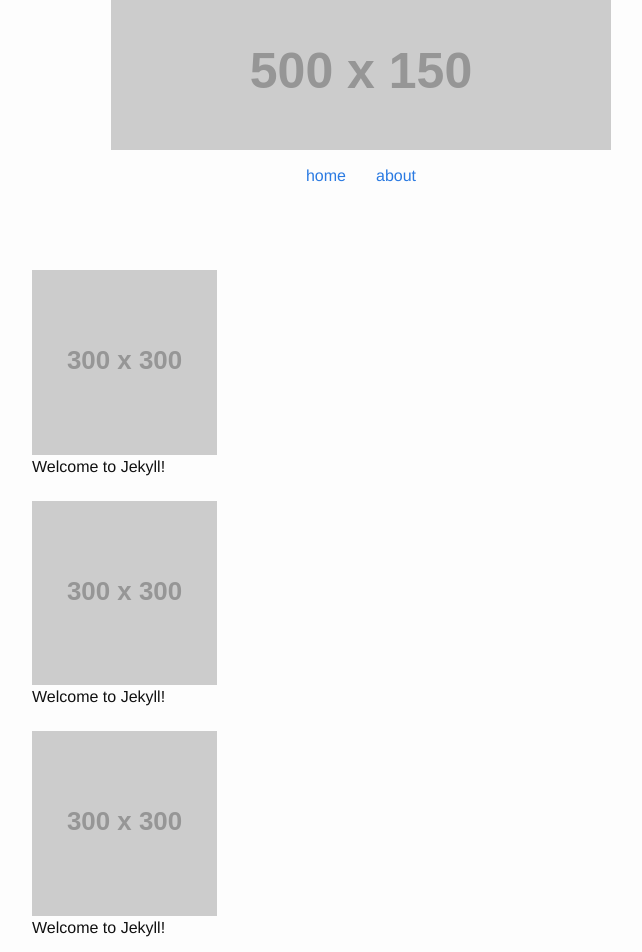
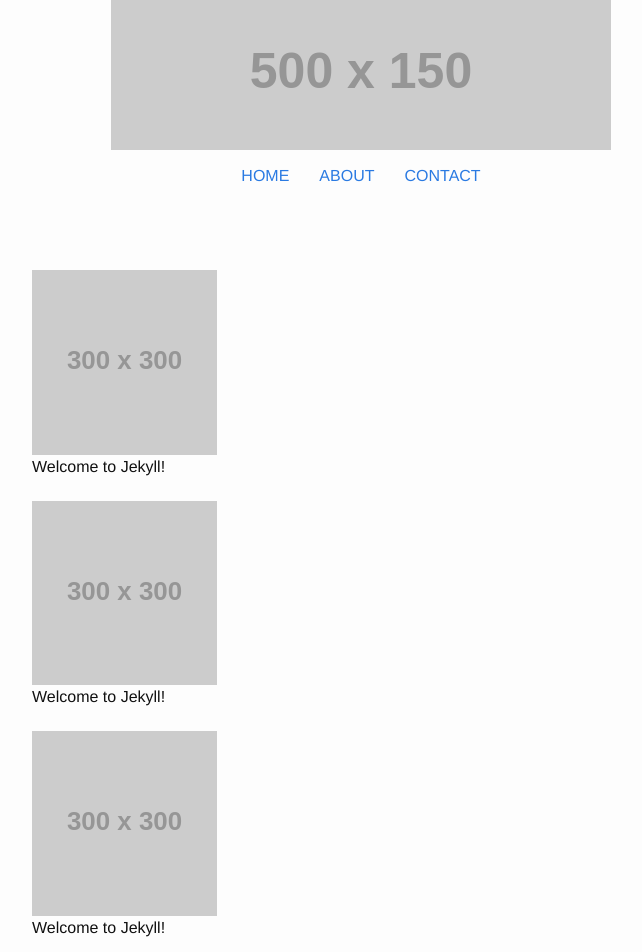
Before and after one commit to williamtheorell/williamtheorell.github.io, a Jekyll site: the page built from index.html, in a window 1280 px wide. Shown: the top 952 px of the page, without its empty margins (279-921 px from the left). Built offline with Jekyll 4.4.1, drawn with Linux system fonts in a browser that asks for light colours; grey boxes are pictures that could not be loaded.

Commit message:
Added contact page

```diff
--- a/_includes/header.html
+++ b/_includes/header.html
@@ -15,8 +15,9 @@
         </div>
         <div class="navbar-collapse collapse">
           <ul class="nav navbar-nav">
-            <li class="active"><a href="/">home</a></li>
-            <li><a href="/about">about</a></li>
+            <li class="active"><a href="/">HOME</a></li>
+            <li><a href="/about">ABOUT</a></li>
+            <li><a href="/contact">CONTACT</a></li>
           </ul>
         </div><!--/.nav-collapse -->
       </div>
```
